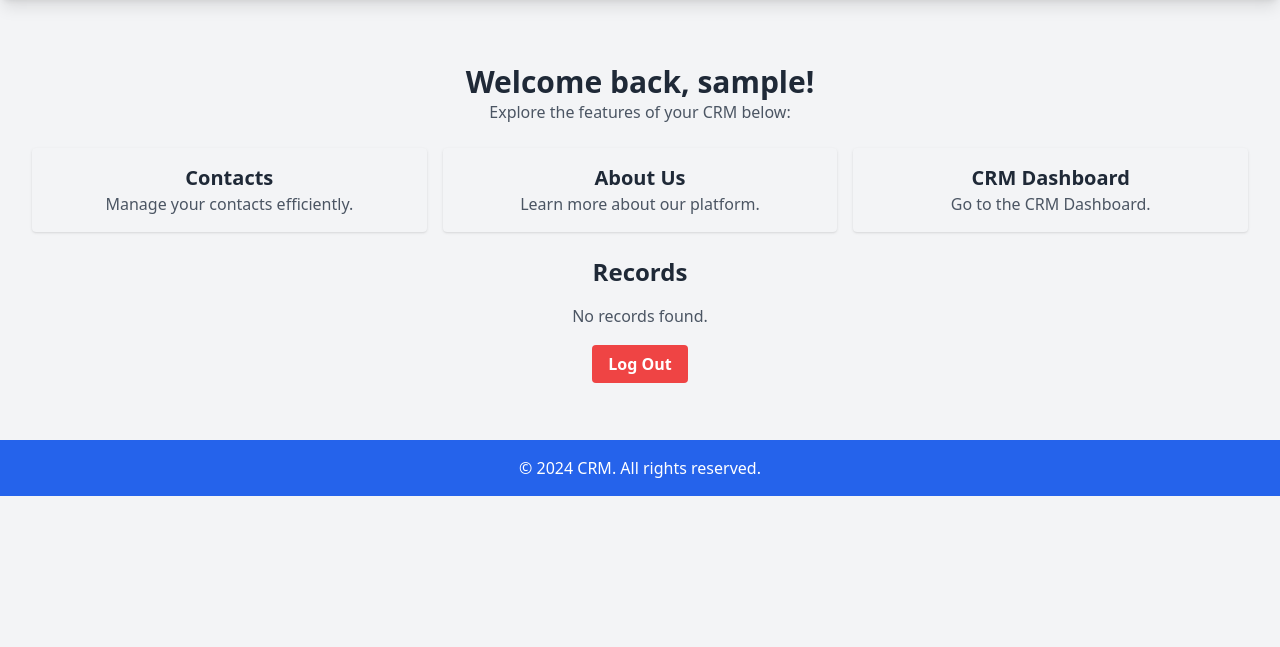
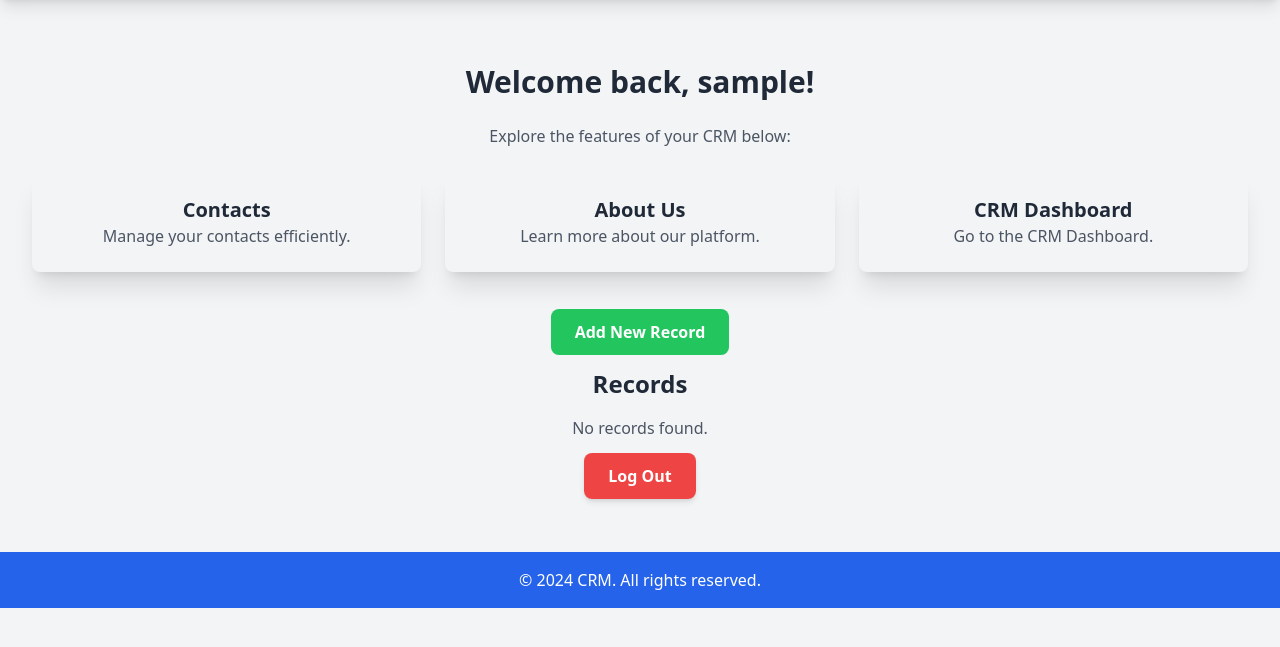
Before and after one commit to PranjalF-5/Django-CRM, a Django app: page /crm/ in a window 1280 px wide. Shown: the part 64-711 px from the top of the page. Run offline with Django 5.2, Linux system fonts and the light colour scheme; the visitor is signed in with stand-in values (Sample User, id 1); data that the repository does not hold is empty; style sheets or scripts are compiled from the project's sources; some libraries are stand-ins or nearby versions.

Commit message:
Delete Record and Add Record Functionality Added.

```diff
--- a/learningDjango/CRM/templates/home.html
+++ b/learningDjango/CRM/templates/home.html
@@ -9,33 +9,33 @@
         <p class="text-center text-gray-600 mb-6">Please log in to access your dashboard or register for a new account.</p>
 
         <div class="flex justify-center">
-            <form method="post" action="{% url 'home' %}" class="bg-white shadow-md rounded px-8 pt-6 pb-8 w-full max-w-sm">
+            <form method="post" action="{% url 'home' %}" class="bg-white shadow-lg rounded-lg p-8 w-full max-w-md">
                 {% csrf_token %}
                 <div class="mb-4">
-                    <label class="block text-gray-700 text-sm font-bold mb-2" for="username">
+                    <label class="block text-gray-700 text-sm font-semibold mb-2" for="username">
                         Username
                     </label>
                     <input
-                        class="shadow appearance-none border rounded w-full py-2 px-3 text-gray-700 leading-tight focus:outline-none focus:shadow-outline"
+                        class="shadow-md appearance-none border rounded-lg w-full py-3 px-4 text-gray-700 leading-tight focus:outline-none focus:ring-2 focus:ring-blue-500"
                         id="username" name="username" type="text" placeholder="Enter your username" required>
                 </div>
 
                 <div class="mb-6">
-                    <label class="block text-gray-700 text-sm font-bold mb-2" for="password">
+                    <label class="block text-gray-700 text-sm font-semibold mb-2" for="password">
                         Password
                     </label>
                     <input
-                        class="shadow appearance-none border rounded w-full py-2 px-3 text-gray-700 mb-3 leading-tight focus:outline-none focus:shadow-outline"
+                        class="shadow-md appearance-none border rounded-lg w-full py-3 px-4 text-gray-700 mb-3 leading-tight focus:outline-none focus:ring-2 focus:ring-blue-500"
                         id="password" name="password" type="password" placeholder="********" required>
                 </div>
 
                 <div class="flex items-center justify-between">
                     <button
-                        class="bg-blue-500 hover:bg-blue-700 text-white font-bold py-2 px-4 rounded focus:outline-none focus:shadow-outline"
+                        class="bg-blue-500 hover:bg-blue-700 text-white font-bold py-2 px-6 rounded-lg focus:outline-none focus:ring-2 focus:ring-blue-500"
                         type="submit">
                         Log In
                     </button>
-                    <a class="inline-block align-baseline font-bold text-sm text-blue-500 hover:text-blue-800"
+                    <a class="inline-block align-baseline font-semibold text-sm text-blue-500 hover:text-blue-800"
                         href="{% url 'password_reset_request' %}">
                         Forgot Password?
                     </a>
@@ -43,58 +43,64 @@
             </form>
         </div>
 
-        <div class="text-center mt-4">
+        <div class="text-center mt-6">
             <p class="text-gray-600">Don't have an account?</p>
             <br>
-            <a href="{% url 'register_user' %}" class="bg-green-500 hover:bg-green-700 text-white font-bold py-2 px-4 rounded">
+            <a href="{% url 'register_user' %}" class="bg-green-500 hover:bg-green-700 text-white font-semibold py-3 px-6 rounded-lg transition-all duration-300">
                 Register Now
             </a>
         </div>
 
     {% else %}
-        <h1 class="text-3xl font-bold text-center text-gray-800">Welcome back, {{ user.username }}!</h1>
-        <p class="text-center text-gray-600">Explore the features of your CRM below:</p>
+        <h1 class="text-3xl font-bold text-center text-gray-800 mb-6">Welcome back, {{ user.username }}!</h1>
+        <p class="text-center text-gray-600 mb-6">Explore the features of your CRM below:</p>
 
-        <div class="grid grid-cols-1 md:grid-cols-3 gap-4 mt-6">
-            <a href="{% url 'contact' %}" class="block bg-gray-100 shadow rounded p-4 text-center hover:bg-gray-200">
-                <h2 class="text-xl font-bold">Contacts</h2>
+        <div class="grid grid-cols-1 md:grid-cols-3 gap-6 mt-6">
+            <a href="{% url 'home' %}" class="block bg-gray-100 shadow-xl rounded-lg p-6 text-center hover:bg-gray-200 transition-all duration-300">
+                <h2 class="text-xl font-semibold text-gray-800">Contacts</h2>
                 <p class="text-gray-600">Manage your contacts efficiently.</p>
             </a>
-            <a href="{% url 'about' %}" class="block bg-gray-100 shadow rounded p-4 text-center hover:bg-gray-200">
-                <h2 class="text-xl font-bold">About Us</h2>
+            <a href="{% url 'home' %}" class="block bg-gray-100 shadow-xl rounded-lg p-6 text-center hover:bg-gray-200 transition-all duration-300">
+                <h2 class="text-xl font-semibold text-gray-800">About Us</h2>
                 <p class="text-gray-600">Learn more about our platform.</p>
             </a>
-            <a href="{% url 'home' %}" class="block bg-gray-100 shadow rounded p-4 text-center hover:bg-gray-200">
-                <h2 class="text-xl font-bold">CRM Dashboard</h2>
+            <a href="{% url 'home' %}" class="block bg-gray-100 shadow-xl rounded-lg p-6 text-center hover:bg-gray-200 transition-all duration-300">
+                <h2 class="text-xl font-semibold text-gray-800">CRM Dashboard</h2>
                 <p class="text-gray-600">Go to the CRM Dashboard.</p>
             </a>
+        </div>
 
+        <!-- Add New Record Button -->
+        <div class="mt-6 text-center">
+            <br>
+            <a href="{% url 'new_record' %}" class="bg-green-500 hover:bg-green-700 text-white font-semibold py-3 px-6 rounded-lg transition-all duration-300">
+                Add New Record
+            </a>
         </div>
 
         <h2 class="text-2xl font-bold text-center mt-6 text-gray-800">Records</h2>
-
         {% if records %}
         <div class="overflow-x-auto mt-6">
-                <table class="min-w-full table-auto bg-white shadow-md rounded-lg">
+            <table class="min-w-full table-auto bg-white shadow-lg rounded-lg border-separate border-spacing-0">
                 <thead>
-                        <tr class="bg-gray-100">
-                            <th class="px-6 py-3 text-left text-gray-600">ID</th>
-                            <th class="px-6 py-3 text-left text-gray-600">Name</th>
-                            <th class="px-6 py-3 text-left text-gray-600">Email</th>
-                            <th class="px-6 py-3 text-left text-gray-600">Phone Number</th>
-                            <th class="px-6 py-3 text-left text-gray-600">Address</th>
-                            <th class="px-6 py-3 text-left text-gray-600">Created At</th>
+                    <tr class="bg-gray-100 border-b">
+                        <th class="px-6 py-3 text-left text-gray-700 font-semibold text-sm">ID</th>
+                        <th class="px-6 py-3 text-left text-gray-700 font-semibold text-sm">Name</th>
+                        <th class="px-6 py-3 text-left text-gray-700 font-semibold text-sm">Email</th>
                     </tr>
                 </thead>
                 <tbody>
                     {% for record in records %}
-                            <tr class="border-t">
-                                <td class="px-6 py-3 text-gray-600">{{ forloop.counter }}</td>
-                                <td class="px-6 py-3 text-gray-800">{{ record.first_name }} {{ record.last_name }}</td>
+                        <tr class="border-t hover:bg-gray-50 transition-all duration-300">
+                            <td class="px-6 py-3 text-gray-600">
+                                <a href="{% url 'customer_record' record.id %}" class="text-blue-500 hover:underline font-medium">
+                                    {{ forloop.counter }}
+                                </a>
+                            </td>
+                            <td class="px-6 py-3 text-gray-800">
+                                {{ record.first_name }} {{ record.last_name }}
+                            </td>
                             <td class="px-6 py-3 text-gray-600">{{ record.email }}</td>
-                                <td class="px-6 py-3 text-gray-600">{{ record.phone_number }}</td>
-                                <td class="px-6 py-3 text-gray-600">{{ record.address }}</td>
-                                <td class="px-6 py-3 text-gray-600">{{ record.created_at }}</td>
                         </tr>
                     {% endfor %}
                 </tbody>
@@ -105,10 +111,11 @@
         {% endif %}
 
         <div class="mt-6 text-center">
-            <a href="{% url 'logout_user' %}" class="bg-red-500 hover:bg-red-700 text-white font-bold py-2 px-4 rounded">
+            <a href="{% url 'logout_user' %}" class="bg-red-500 hover:bg-red-700 text-white font-semibold py-3 px-6 rounded-lg shadow-md transform hover:scale-105 transition-all duration-300">
                 Log Out
             </a>
         </div>
+
     {% endif %}
 </div>
 {% endblock %}
--- a/learningDjango/CRM/urls.py
+++ b/learningDjango/CRM/urls.py
@@ -7,4 +7,7 @@ urlpatterns = [
     path('register/', views.register_user, name='register_user'),
     path('password-reset-request/', views.password_reset_request, name='password_reset_request'),
     path('password-reset-verify/', views.password_reset_verify, name='password_reset_verify'),
+    path('records/<int:pk>', views.customer_record , name = 'customer_record'),
+    path('delete_record/<int:id>/', views.delete_record, name='delete_record'),
+    path('new_record/', views.new_record, name='new_record'),
 ]
--- a/learningDjango/CRM/views.py
+++ b/learningDjango/CRM/views.py
@@ -1,10 +1,10 @@
-from django.shortcuts import render, redirect
+from django.shortcuts import render, redirect,get_object_or_404
 from django.contrib.auth.models import User
 from django.contrib.auth import authenticate, login, logout
 from django.core.mail import send_mail
 from django.contrib import messages
 from django.utils.crypto import get_random_string
-from .forms import UserRegistrationForm, PasswordResetRequestForm
+from .forms import UserRegistrationForm, PasswordResetRequestForm, RecordForm
 from .models import OTP
 from django.utils import timezone
 from .models import Record
@@ -139,3 +139,51 @@ def password_reset_verify(request):
             return redirect('password_reset_verify')
 
     return render(request, 'password_reset_verify.html')
+
+
+
+ #adding the individual customer
+
+def customer_record(request, pk):
+    if request.user.is_authenticated:
+        # Show the record with the primary key
+        customer_record = Record.objects.get(id=pk)  # Use 'pk', not 'id'
+        return render(request, 'record.html', {'customer_record': customer_record})
+    else:
+        messages.error(request,'You must be logged in to view the records')
+        return redirect('home')  # Redirect to login if not authenticated
+
+
+
+
+#delete Records
+
+def delete_record(request, id):
+    if request.user.is_authenticated:
+            if request.method == 'POST':
+                record = get_object_or_404(Record, id=id)
+                record.delete()
+                messages.success(request, "Record successfully Deleted")
+                return redirect('home')  # Redirect to the home page after deletion
+    else:
+        messages.success("You must be logged in to delete")
+        return redirect('home')
+
+
+
+# Add new Record
+def new_record(request):
+    if request.user.is_authenticated:
+        if request.method == 'POST':
+            form = RecordForm(request.POST)
+            if form.is_valid():
+                form.save()  # Save the form data to the database
+                return redirect('home')  # Redirect after successful submission
+        else:
+            form = RecordForm()
+
+        return render(request, 'new_record.html', {'form': form})
+
+    else:
+        messages.error(request, "Please log in to add records.")
+        return redirect('home')
--- a/learningDjango/learningDjango/settings.py
+++ b/learningDjango/learningDjango/settings.py
@@ -48,6 +48,7 @@ INSTALLED_APPS = [
     'theme',
     'django_browser_reload',
     'CRM',
+    'widget_tweaks',
 ]
 
 TAILWIND_APP_NAME = 'theme'
@@ -158,7 +159,7 @@ NPM_BIN_PATH = "C:\\Program Files\\nodejs\\npm.cmd"
 
 EMAIL_BACKEND = os.getenv('EMAIL_BACKEND')
 EMAIL_HOST = os.getenv('EMAIL_HOST')
-EMAIL_PORT = os.getenv('EMAIL_PORT')  # Cast to integer
-EMAIL_USE_TLS = os.getenv('EMAIL_USE_TLS')  # Cast to boolean
+EMAIL_PORT = os.getenv('EMAIL_PORT')
+EMAIL_USE_TLS = os.getenv('EMAIL_USE_TLS')
 EMAIL_HOST_USER = os.getenv('EMAIL_HOST_USER')
 EMAIL_HOST_PASSWORD = os.getenv('EMAIL_HOST_PASSWORD')
--- a/learningDjango/learningDjango/urls.py
+++ b/learningDjango/learningDjango/urls.py
@@ -25,10 +25,7 @@ from django.conf.urls.static import static
 urlpatterns = [
     path('admin/', admin.site.urls),
     path('', views.home , name = 'home'),
-    path('contact/', views.contact, name = 'contact'),
-    path('about/', views.about , name = 'about'),
     path('Batman/', include('Batman.urls')) , #here we are transfering the control to the Batman app by importing inlcude above
-
     path('crm/' ,  include('CRM.urls')),
 
      path("__reload__/", include("django_browser_reload.urls")),
```
Also changed, not shown: learningDjango/CRM/forms.py (+44 -0 lines), learningDjango/CRM/templates/new_record.html (added, +75 -0 lines), learningDjango/CRM/templates/record.html (added, +55 -0 lines), learningDjango/learningDjango/views.py (+0 -8 lines), learningDjango/theme/static/css/dist/styles.css (+119 -47 lines), learningDjango/requirements.txt (renamed from requirements.txt). Lines whose indentation alone changed are shown as unchanged.
